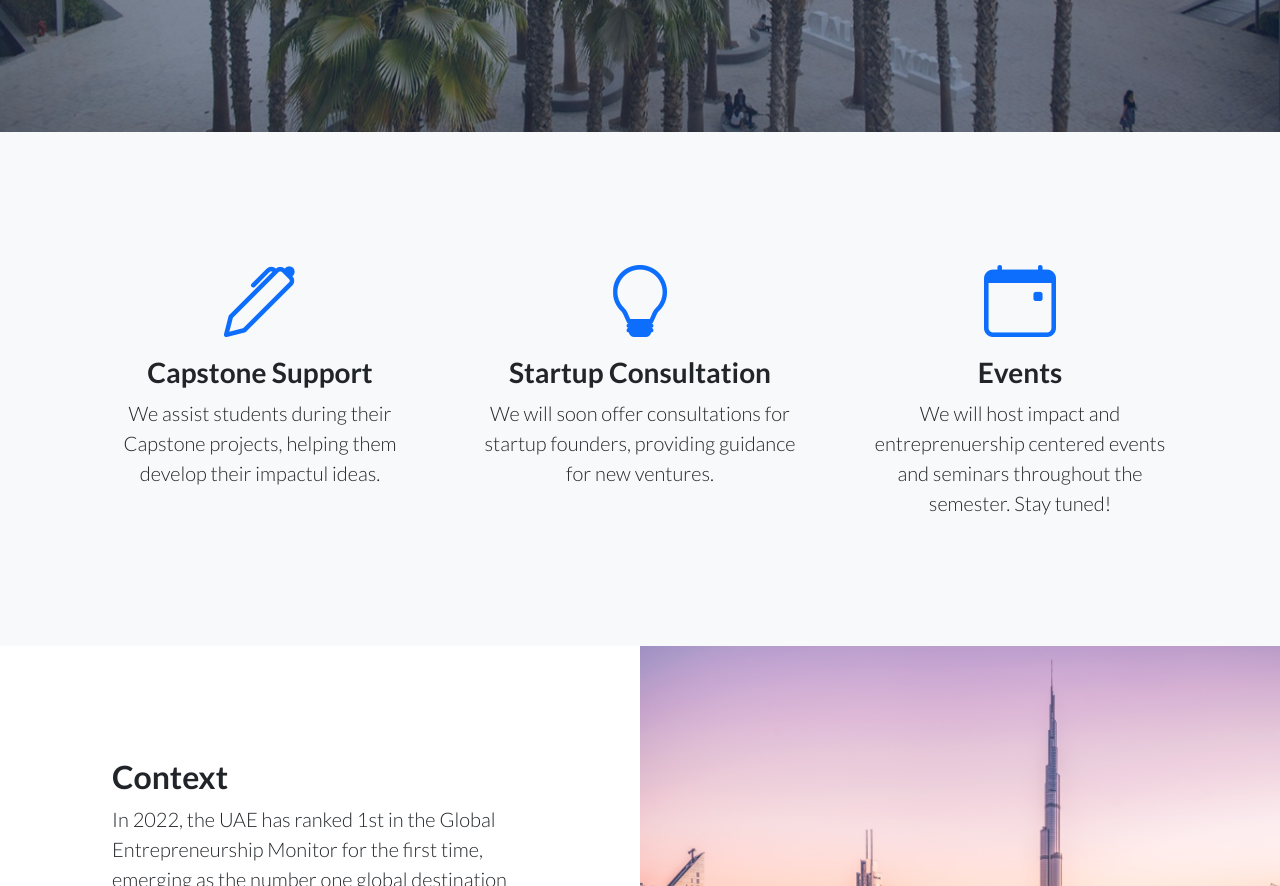
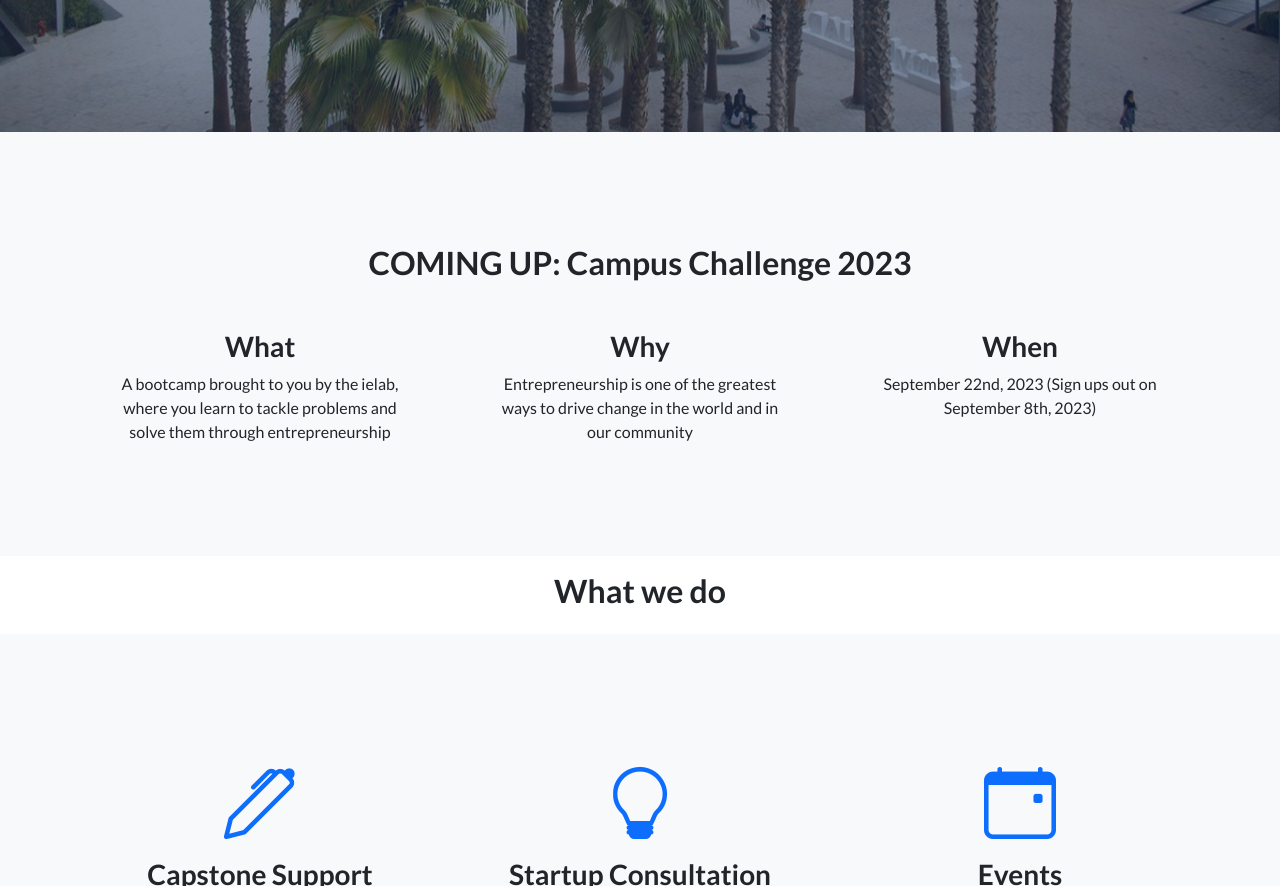
Before and after one commit to philwee/ielab, a plain HTML site: page index.html in a window 1280 px wide. Shown: the part 700-1586 px from the top of the page. Drawn offline with nearby package versions, Linux system fonts and the light colour scheme.

Commit message:
Add campus challenge + logo edit

```diff
--- a/index.html
+++ b/index.html
@@ -33,7 +33,7 @@
                     <div class="col-xl-6">
                         <div class="text-center text-white">
                             <!-- Page heading-->
-                            <img src="logo.png" style="width:12em;">
+                            <div class="image-container"><img src="logo_nobackground.png" style="width:12em;"></div>
                             <h1 class="mb-5" style="color: rgb(255, 255, 255);">catalyzing impactful entreprenuership</h1>
 
                             <!-- sign up button <a class="btn btn-primary btn-xl" href="#signup"></a> -->
@@ -63,9 +63,68 @@
 
 
 
-<!-- add a chunk a -->
+        <section class="testimonials text-center bg-light">
+            <div class="container">
+                <h2 class="mb-5">COMING UP: Campus Challenge 2023</h2>
+                <div class="row">
+                    <div class="col-lg-4">
+                        <div class="testimonial-item mx-auto mb-5 mb-lg-0">
+                            <!-- <img class="img-fluid rounded-circle mb-3" src="assets/img/testimonials-1.jpg" alt="..." /> -->
+                            <h3>What</h3>
+                            <p class="font-weight-light mb-0">A bootcamp brought to you
+                                by the ielab, where you
+                                learn to tackle problems
+                                and solve them through
+                                entrepreneurship
+                                </p>
+                        </div>
+                    </div>
+                    <div class="col-lg-4">
+                        <div class="testimonial-item mx-auto mb-5 mb-lg-0">
+                            <!-- <img class="img-fluid rounded-circle mb-3" src="assets/img/testimonials-2.jpg" alt="..." /> -->
+                            <h3>Why</h3>
+                            <p class="font-weight-light mb-0">Entrepreneurship is one of
+                                the greatest ways to drive
+                                change in the world and in
+                                our community
+                                </p>
+                        </div>
+                    </div>
+                    <div class="col-lg-4">
+                        <div class="testimonial-item mx-auto mb-5 mb-lg-0">
+                            <!-- <img class="img-fluid rounded-circle mb-3" src="assets/img/testimonials-3.jpg" alt="..." /> -->
+                            <h3>When</h3>
+                            <p class="font-weight-light mb-0">September 22nd, 2023
+                                (Sign ups out on
+                                September 8th, 2023)</p>
+                        </div>
+                    </div>
+                </div>
+            </div>
+        </section>
+
+
+
+
+
+
+
+
+
+
+
+        <section class="testimonials2 text-center">
+            <div class="container">
+                <h2 class="h2">What we do</h2>
+            </div>
+        </section>
+
+
+
+
   <!-- Icons Grid-->
   <!-- our services  -->
+
   <section class="features-icons bg-light text-center">
     <div class="container">
         <div class="row">
@@ -184,34 +243,7 @@
 
 
 <!-- Testimonials-->
-<!-- <section class="testimonials text-center bg-light">
-    <div class="container">
-        <h2 class="mb-5">What people are saying...</h2>
-        <div class="row">
-            <div class="col-lg-4">
-                <div class="testimonial-item mx-auto mb-5 mb-lg-0">
-                    <img class="img-fluid rounded-circle mb-3" src="assets/img/testimonials-1.jpg" alt="..." />
-                    <h5>Margaret E.</h5>
-                    <p class="font-weight-light mb-0">"This is fantastic! Thanks so much guys!"</p>
-                </div>
-            </div>
-            <div class="col-lg-4">
-                <div class="testimonial-item mx-auto mb-5 mb-lg-0">
-                    <img class="img-fluid rounded-circle mb-3" src="assets/img/testimonials-2.jpg" alt="..." />
-                    <h5>Fred S.</h5>
-                    <p class="font-weight-light mb-0">"Bootstrap is amazing. I've been using it to create lots of super nice landing pages."</p>
-                </div>
-            </div>
-            <div class="col-lg-4">
-                <div class="testimonial-item mx-auto mb-5 mb-lg-0">
-                    <img class="img-fluid rounded-circle mb-3" src="assets/img/testimonials-3.jpg" alt="..." />
-                    <h5>Sarah W.</h5>
-                    <p class="font-weight-light mb-0">"Thanks so much for making these free resources available to us!"</p>
-                </div>
-            </div>
-        </div>
-    </div>
-</section> -->
+
 <!-- Call to Action-->
 <section class="call-to-action text-white text-center" id="signup">
     <div class="container position-relative">
```
Also changed, not shown: css/styles.css, ielabchallenge.png (added).
